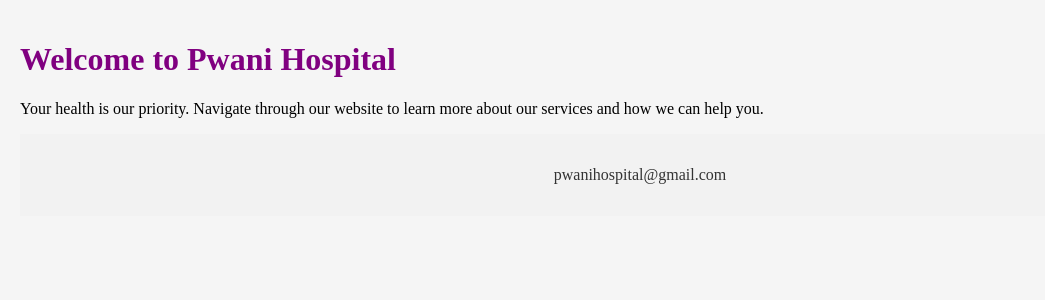
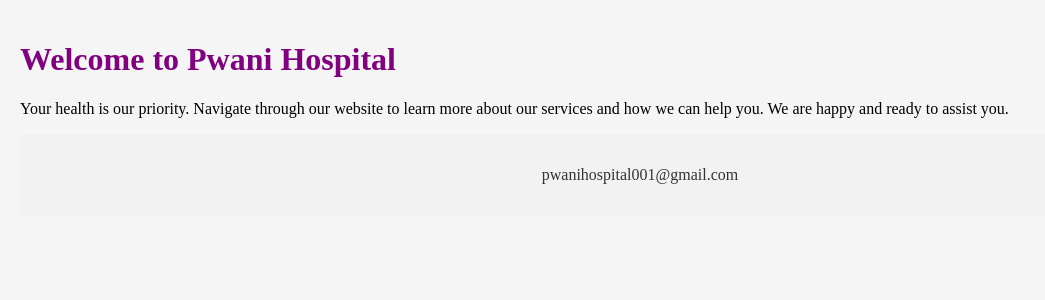
Before and after one commit to Chenda001/hospital-management-system, a Django app: template pwani_hospital/templates/pwani_hospital/index.html in a window 1280 px wide. Shown: the top 300 px of the page, without its empty margins (0-1045 px from the left). Run offline with Django 5.2, Linux system fonts and the light colour scheme; the template is opened without the code that fills it, so the values that code supplies are empty.

Commit message:
final project

```diff
--- a/pwani_hospital/templates/pwani_hospital/base.html
+++ b/pwani_hospital/templates/pwani_hospital/base.html
@@ -14,7 +14,7 @@
     </div>
 
     <footer style="text-align: center; padding: 1em; background-color: #f2f2f2; color: #333;">
-        <p>pwanihospital@gmail.com</p>
+        <p>pwanihospital001@gmail.com</p>
     </footer>
 
 </body>
--- a/pwani_hospital/templates/pwani_hospital/contact.html
+++ b/pwani_hospital/templates/pwani_hospital/contact.html
@@ -5,7 +5,7 @@
 <h1>Contact Us</h1>
 <p>If you have any questions or concerns, feel free to reach out.</p>
 <ul>
-    <li>Email: pwanihospital@gmail.com</li>
+    <li>Email: pwanihospital001@gmail.com</li>
     <li>Phone: +254 700 000 000</li>
     <li>Location: Pwani Hospital, Kilifi</li>
 </ul>
--- a/pwani_hospital/templates/pwani_hospital/index.html
+++ b/pwani_hospital/templates/pwani_hospital/index.html
@@ -3,5 +3,7 @@
 
 {% block content %}
 <h1>Welcome to Pwani Hospital</h1>
-<p>Your health is our priority. Navigate through our website to learn more about our services and how we can help you.</p>
+<p>Your health is our priority.
+   Navigate through our website to learn more about our services and how we can help you.
+We are happy and ready to assist you.</p>
 {% endblock %}
```
